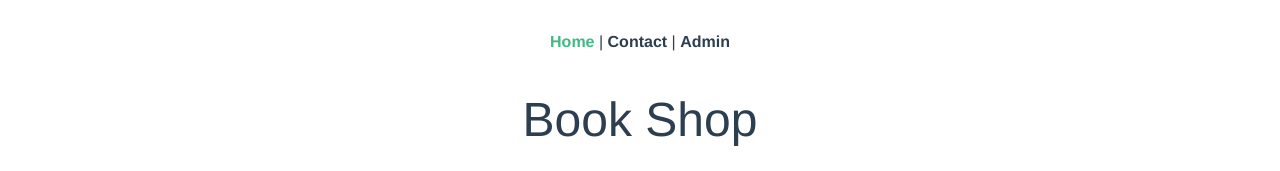
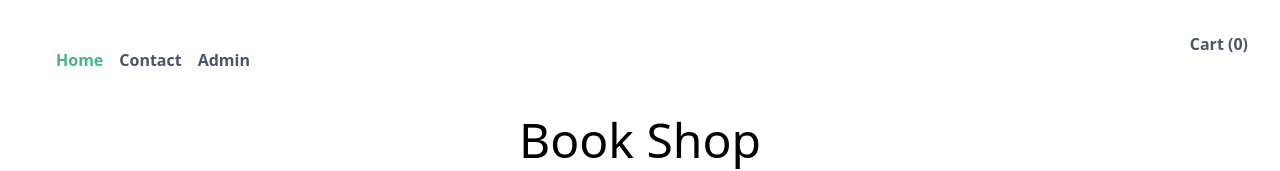
Before and after one commit to sandix34/Vuex-Commerce, a Vue app: page / in a window 1280 px wide. Shown: the top 171 px of the page. Built offline with nearby package versions, Linux system fonts and the light colour scheme; data requests are answered from the project's data file.

Commit message:
Ajouter un caddie au menu

```diff
--- a/src/App.vue
+++ b/src/App.vue
@@ -1,30 +1,24 @@
 <template>
-  <div id="app">
-    <div id="nav" class="text-center">
-      <router-link to="/">Home</router-link> |
-      <router-link to="/contact">Contact</router-link> |
-      <router-link to="/admin">Admin</router-link>
+  <div id="app" class="p-4">
+    <div id="nav" class="font-semibold p-8 text-gray-700">
+      <span class="p-2 relative">
+        <router-link to="/">Home</router-link>
+      </span>
+      <span class="p-2">
+        <router-link to="/contact">Contact</router-link>
+      </span>
+      <span class="p-2">
+        <router-link to="/admin">Admin</router-link>
+      </span>
+      <span class="p-8 absolute top-0 right-0">
+        <router-link to="/cart">Cart (0)</router-link>
+      </span>
     </div>
     <router-view />
   </div>
 </template>
 
 <style>
-#app {
-  font-family: "Avenir", Helvetica, Arial, sans-serif;
-  -webkit-font-smoothing: antialiased;
-  -moz-osx-font-smoothing: grayscale;
-  /*text-align: center;*/
-  color: #2c3e50;
-}
-#nav {
-  padding: 30px;
-}
-
-#nav a {
-  font-weight: bold;
-  color: #2c3e50;
-}
 
 #nav a.router-link-exact-active {
   color: #42b983;
--- a/src/views/admin/Products.vue
+++ b/src/views/admin/Products.vue
@@ -1,9 +1,9 @@
 <template>
   <div>
-    <div class="text-center">
+    <div class="text-right">
       <router-link
         to="/admin/product-add"
-        class="m-8 px-3 py-3 font-medium bg-blue-500 rounded-lg text-white hover:bg-gray-400 focus:outline-none focus:bg-gray-400"
+        class="m-8 px-3 py-3 font-medium bg-blue-500 rounded-lg text-white hover:bg-blue-300 focus:outline-none focus:bg-blue-300"
         >Add new book</router-link
       >
     </div>
```
